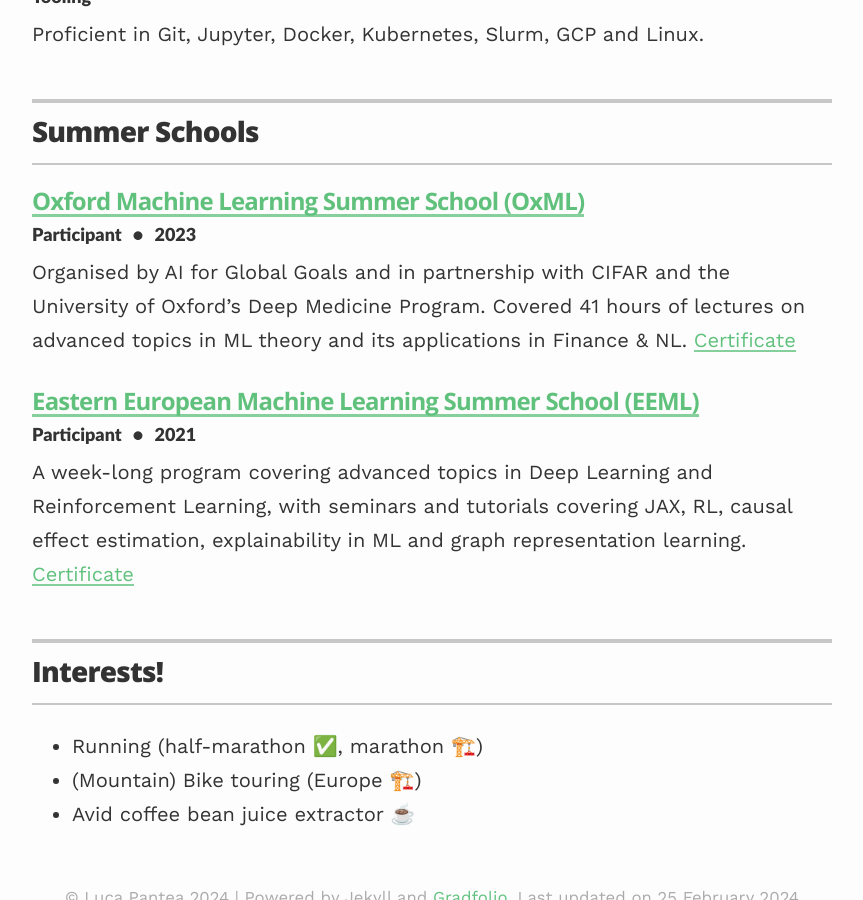
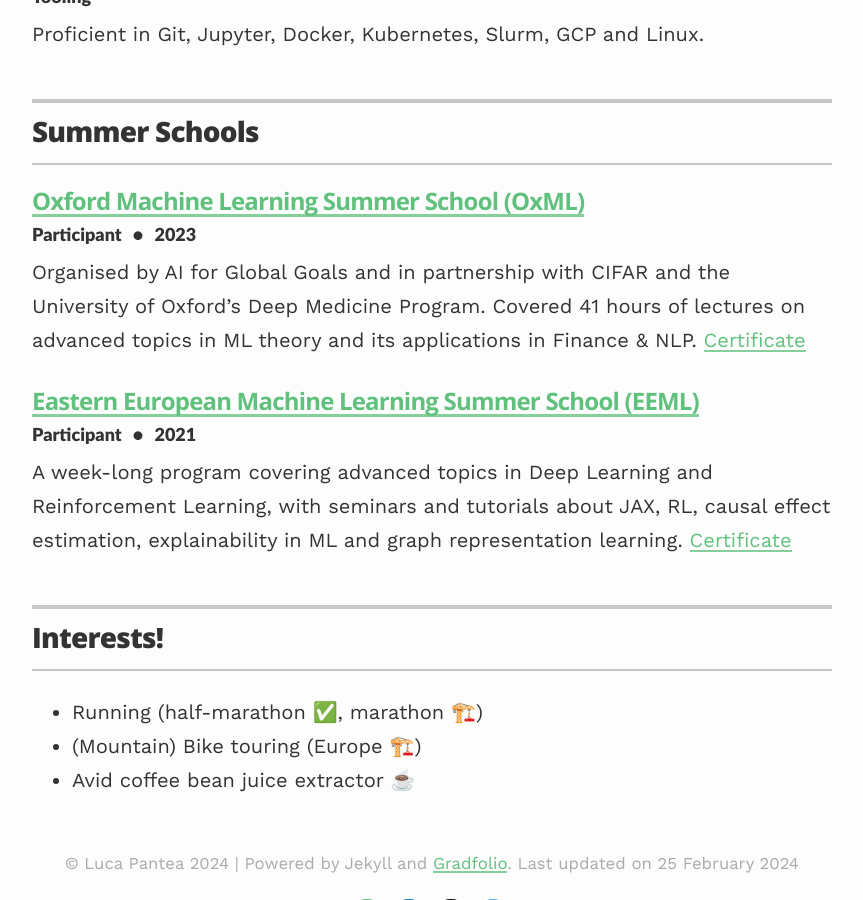
Before and after one commit to lucapantea/lucapantea.github.io, a Jekyll site: the page built from resume/index.html, in a window 1280 px wide and 900 px high, scrolled down 3736 px. Shown: the whole window, without its empty margins (208-1071 px from the left). Built offline with Jekyll 4.4.1, drawn with Linux system fonts in a browser that asks for light colours; nearby versions of some CDN libraries.

Commit message:
fix typos in resume

```diff
--- a/_data/associations.yml
+++ b/_data/associations.yml
@@ -6,7 +6,7 @@
   year: 2023
   url: https://www.oxfordml.school/
   summary: "Organised by AI for Global Goals and in partnership with CIFAR and the University of Oxford’s Deep Medicine Program. \
-    Covered 41 hours of lectures on advanced topics in ML theory and its applications in Finance & NL. \
+    Covered 41 hours of lectures on advanced topics in ML theory and its applications in Finance & NLP. \
     <a href='/OxML2023Certificate-Luca_Pantea.pdf'>Certificate</a>"
 
 
@@ -15,6 +15,6 @@
   year: 2021
   url: https://www.eeml.eu/home
   summary: "A week-long program covering advanced topics in Deep Learning and Reinforcement Learning, \
-    with seminars and tutorials covering JAX, RL, causal effect estimation, explainability in ML and \
+    with seminars and tutorials about JAX, RL, causal effect estimation, explainability in ML and \
     graph representation learning. \
     <a href='/EEML2021Certificate-Luca_Pantea.pdf'>Certificate</a>"
```
